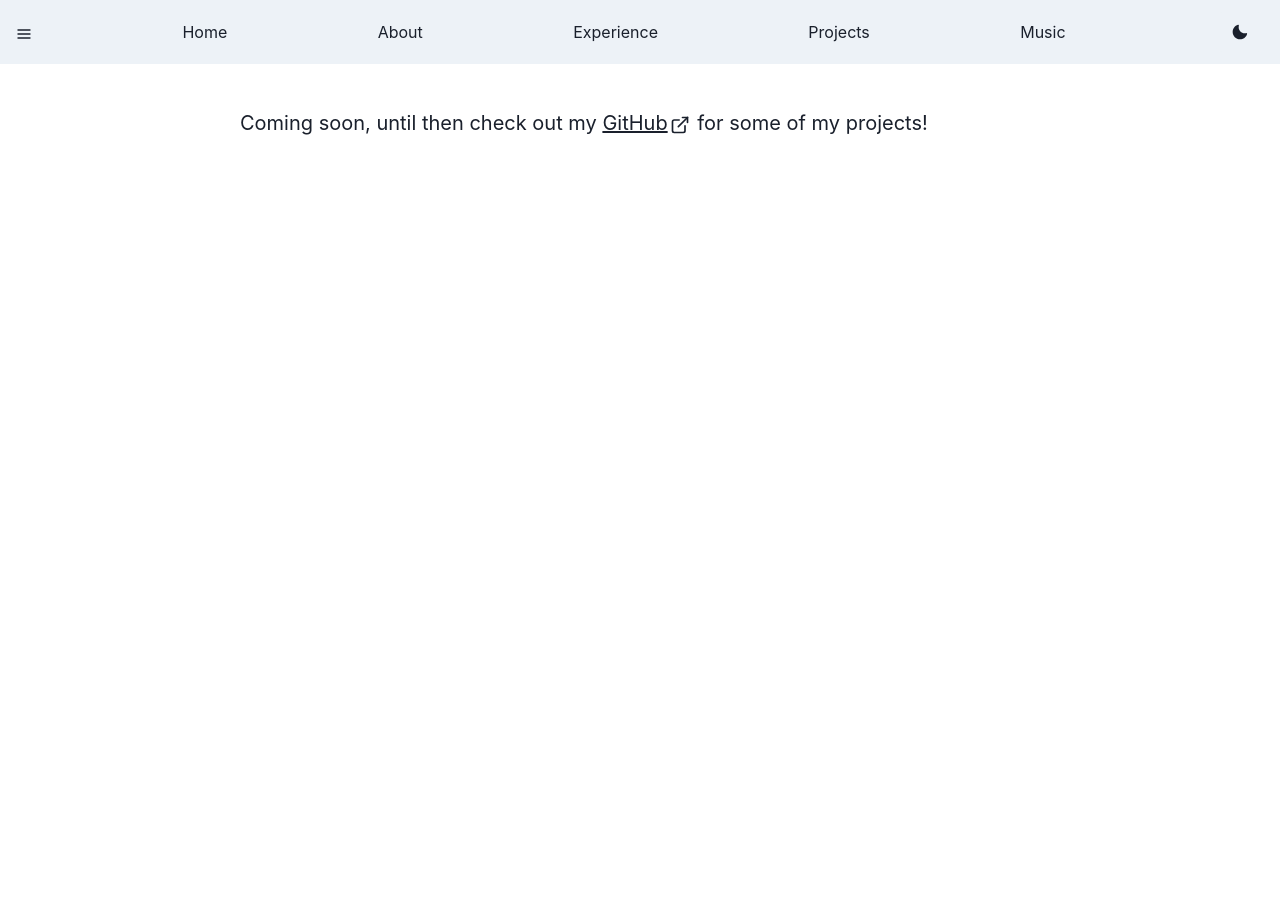
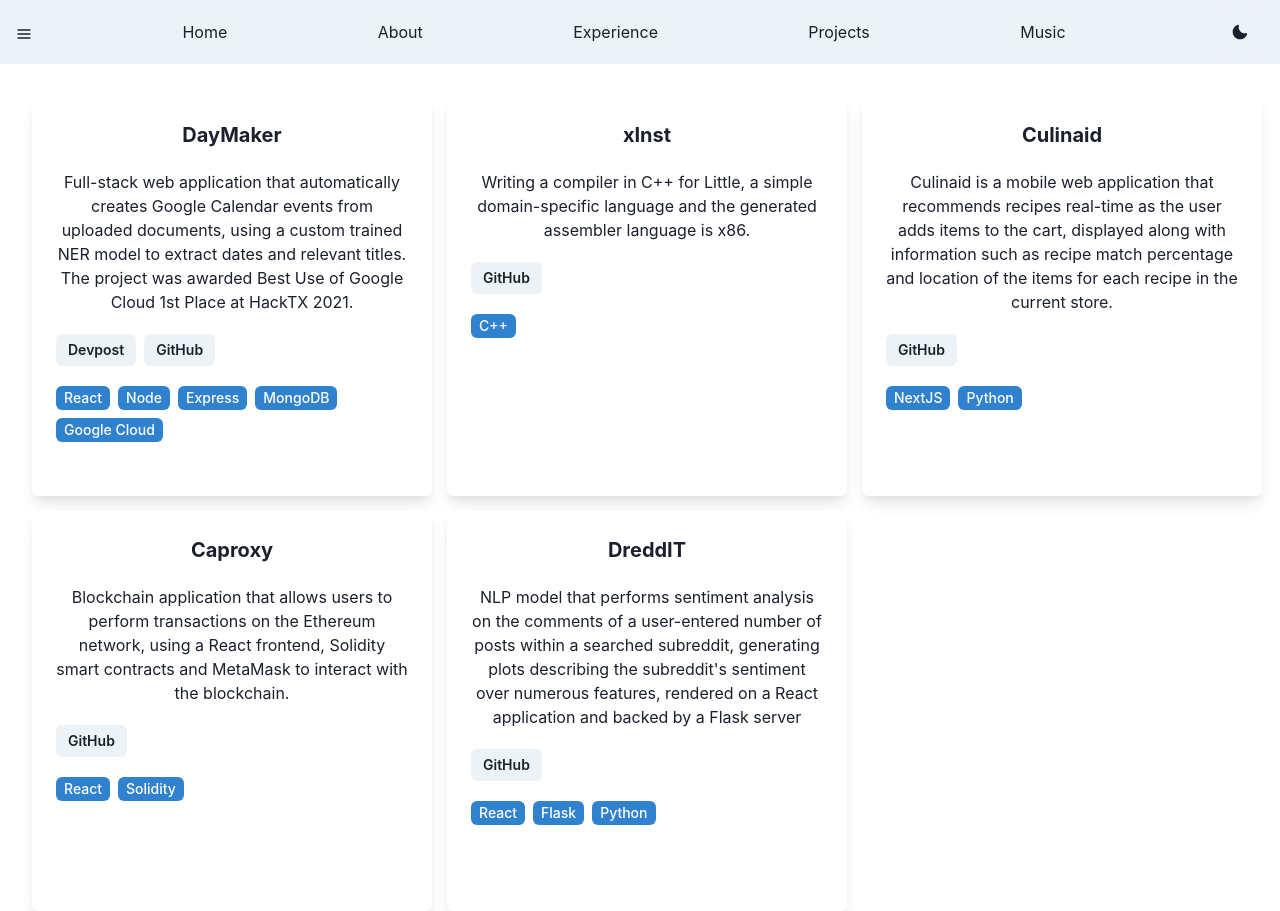
Before and after one commit to thaneesh-babu/Personal-Website, a React (Vite) app: page /projects in a window 1280 px wide. Before the commit the page ends 800 px from the top, so only its background shows below. Built offline with nearby package versions, Linux system fonts and the light colour scheme.

Commit message:
update exp and add initial project card

```diff
--- a/src/data/experiences.js
+++ b/src/data/experiences.js
@@ -2,7 +2,7 @@ export const experiences = [
   {
     id: 1,
     title: "Software Engineer Intern",
-    company: "Ibotta",
+    company: "Ibotta, Inc.",
     image: "",
     location: "Denver, CO",
     description:
@@ -20,7 +20,7 @@ export const experiences = [
   {
     id: 2,
     title: "Co-Director of Technology",
-    company: "Hexlabs, inc.",
+    company: "Hexlabs, Inc.",
     image: "",
     location: "Atlanta, GA",
     description:
--- a/src/data/projects.js
+++ b/src/data/projects.js
@@ -3,8 +3,11 @@ export const projects = [
     id: 1,
     title: "DayMaker",
     description:
-      "Full-stack web application that automatically creates Google Calendar events from uploaded documents, using a custom trained NER model to extract dates and relevant titles. The project was awarded Best Use of Google Cloud 1st Place at HackTX 2021, and our team is currently working on building DayMaker without Google services",
-    link: "https://devpost.com/software/daymaker",
+      "Full-stack web application that automatically creates Google Calendar events from uploaded documents, using a custom trained NER model to extract dates and relevant titles. The project was awarded Best Use of Google Cloud 1st Place at HackTX 2021.",
+    links: {
+      Devpost: "https://devpost.com/software/daymaker",
+      GitHub: "https://github.com/thaneesh-babu/daymaker"
+    },
     technologies: ["React", "Node", "Express", "MongoDB", "Google Cloud"],
   },
   {
@@ -12,7 +15,9 @@ export const projects = [
     title: "xInst",
     description:
       "Writing a compiler in C++ for Little, a simple domain-specific language and the generated assembler language is x86.",
-    link: "https://github.com/thaneesh-babu/xInst",
+    links: {
+      GitHub: "https://github.com/thaneesh-babu/xInst"
+    },
     technologies: ["C++"],
   },
   {
@@ -20,7 +25,9 @@ export const projects = [
     title: "Culinaid",
     description:
       "Culinaid is a mobile web application that recommends recipes real-time as the user adds items to the cart, displayed along with information such as recipe match percentage and location of the items for each recipe in the current store.",
-    link: "https://github.com/thaneesh-babu/Culinaid",
+    links: {
+      GitHub: "https://github.com/thaneesh-babu/Culinaid"
+    },
     technologies: ["NextJS", "Python"],
   },
   {
@@ -28,7 +35,9 @@ export const projects = [
     title: "Caproxy",
     description:
       "Blockchain application that allows users to perform transactions on the Ethereum network, using a React frontend, Solidity smart contracts and MetaMask to interact with the blockchain.",
-    link: "https://github.com/thaneesh-babu/Caproxy",
+    links: {
+      GitHub: "https://github.com/thaneesh-babu/Caproxy"
+    },
     technologies: ["React", "Solidity"],
   },
   {
@@ -36,7 +45,9 @@ export const projects = [
     title: "DreddIT",
     description:
       "NLP model that performs sentiment analysis on the comments of a user-entered number of posts within a searched subreddit, generating plots describing the subreddit's sentiment over numerous features, rendered on a React application and backed by a Flask server",
-    link: "https://github.com/thaneesh-babu/DreddIT",
+    links: {
+      GitHub: "https://github.com/thaneesh-babu/DreddIT"
+    },
     technologies: ["React", "Flask", "Python"],
   },
 ];
--- a/src/pages/Experience.jsx
+++ b/src/pages/Experience.jsx
@@ -1,7 +1,5 @@
 import React from "react";
-import Home from "./Home";
-import { Box, HStack, Image, Text, Wrap } from "@chakra-ui/react";
-import { ExternalLinkIcon } from "@chakra-ui/icons";
+import { Box, Wrap } from "@chakra-ui/react";
 import ExperienceCard from "../shared/ExperienceCard";
 import { experiences } from "../data/experiences";
 
--- a/src/pages/Projects.jsx
+++ b/src/pages/Projects.jsx
@@ -1,25 +1,20 @@
 import React from "react";
-import Home from "./Home";
-import { Box, HStack, Image, Text } from "@chakra-ui/react";
-import { ExternalLinkIcon } from "@chakra-ui/icons";
-
+import { Box, Wrap } from "@chakra-ui/react";
+import ProjectCard from "../shared/ProjectCard";
+import { projects } from "../data/projects";
 
 const Projects = () => (
   <Box
     textAlign="center"
     fontSize="xl"
-    w={["80%", "85%", "80%"]}
-    maxW={800}
-    mx="auto"
     paddingTop={["5%", "10%", "2.5%"]}
+    paddingLeft={["5%", "10%", "2.5%"]}
   >
-    <Text fontSize="xl" align={"left"} paddingTop={3}>
-      Coming soon, until then check out my <a href="https://github.com/thaneesh-babu">
-            <u>GitHub</u>
-            <ExternalLinkIcon mx="2px" />
-          </a> for some of my projects!
-    </Text>
-
+    <Wrap spacing={15}>
+      {projects.map((project) => (
+        <ProjectCard {...project} />
+      ))}
+    </Wrap>
   </Box>
 );
 
--- a/src/shared/ExperienceCard.jsx
+++ b/src/shared/ExperienceCard.jsx
@@ -2,7 +2,6 @@ import React from "react";
 import { Card, Text, Wrap, Tag } from "@chakra-ui/react";
 
 const ExperienceCard = (props) => {
-  console.log(props);
   return (
     <Card
       boxShadow="lg"
--- /dev/null
+++ b/src/shared/ProjectCard.jsx
@@ -0,0 +1,36 @@
+import React from "react";
+import { Card, Text, Wrap, Tag, HStack, Button } from "@chakra-ui/react";
+
+const ProjectCard = (props) => {
+  return (
+    <Card
+      boxShadow="lg"
+      p="6"
+      rounded="md"
+      w={400}
+      h={400}
+      _hover={{
+        boxShadow: "2xl",
+      }}
+    >
+      <Text fontWeight="bold">{props.title}</Text>
+      <Text fontSize="md" marginTop={5}>
+        {props.description}
+      </Text>
+      <HStack marginTop={5}>
+        {Object.keys(props.links).map((link) => (
+            <Button size='sm'><a href={props.links[link]}>{link}</a></Button>
+        ))}
+      </HStack>
+      <Wrap marginTop={5}>
+        {props.technologies.map((tool) => (
+          <Tag variant="solid" colorScheme="blue">
+            {tool}
+          </Tag>
+        ))}
+      </Wrap>
+    </Card>
+  );
+};
+
+export default ProjectCard;
```
